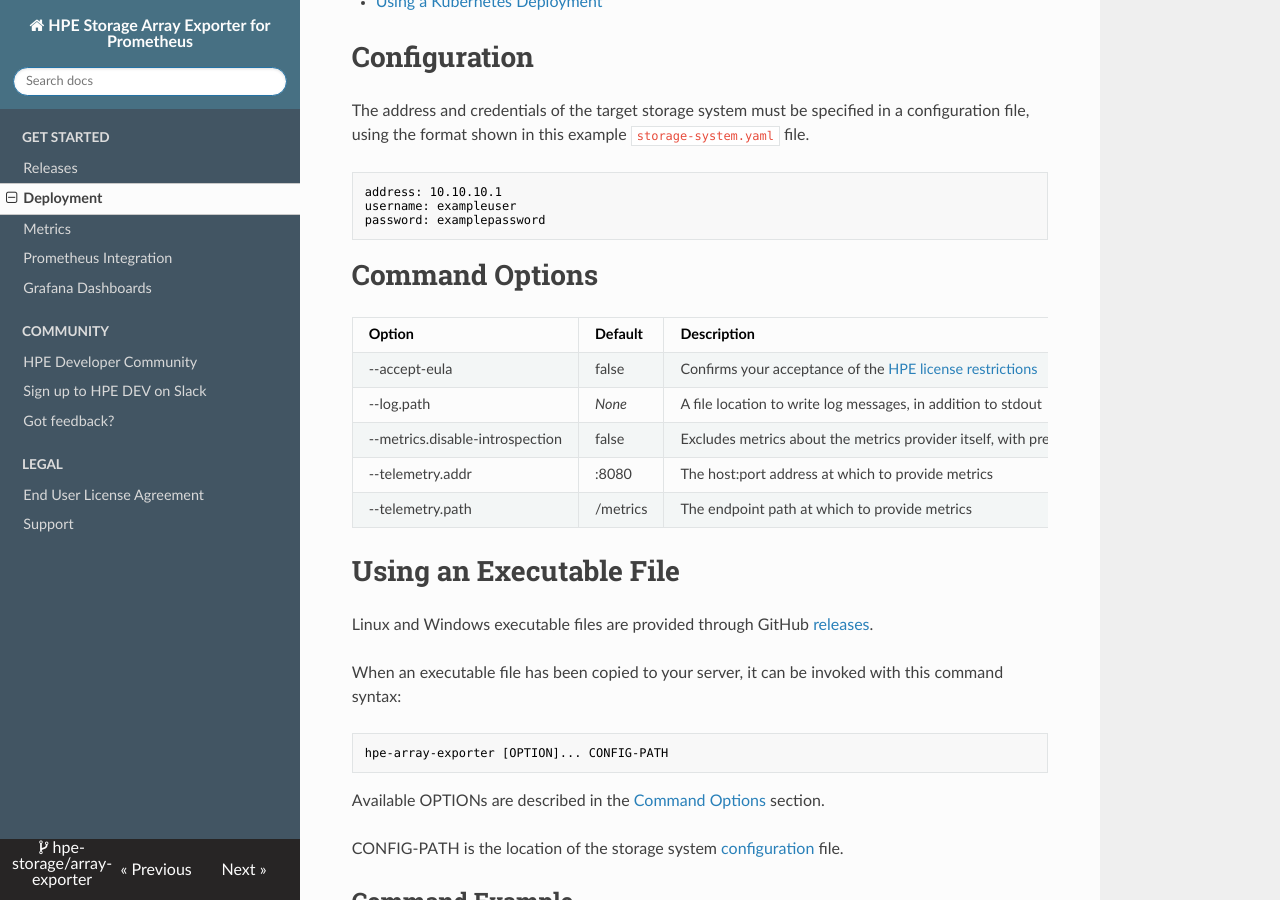
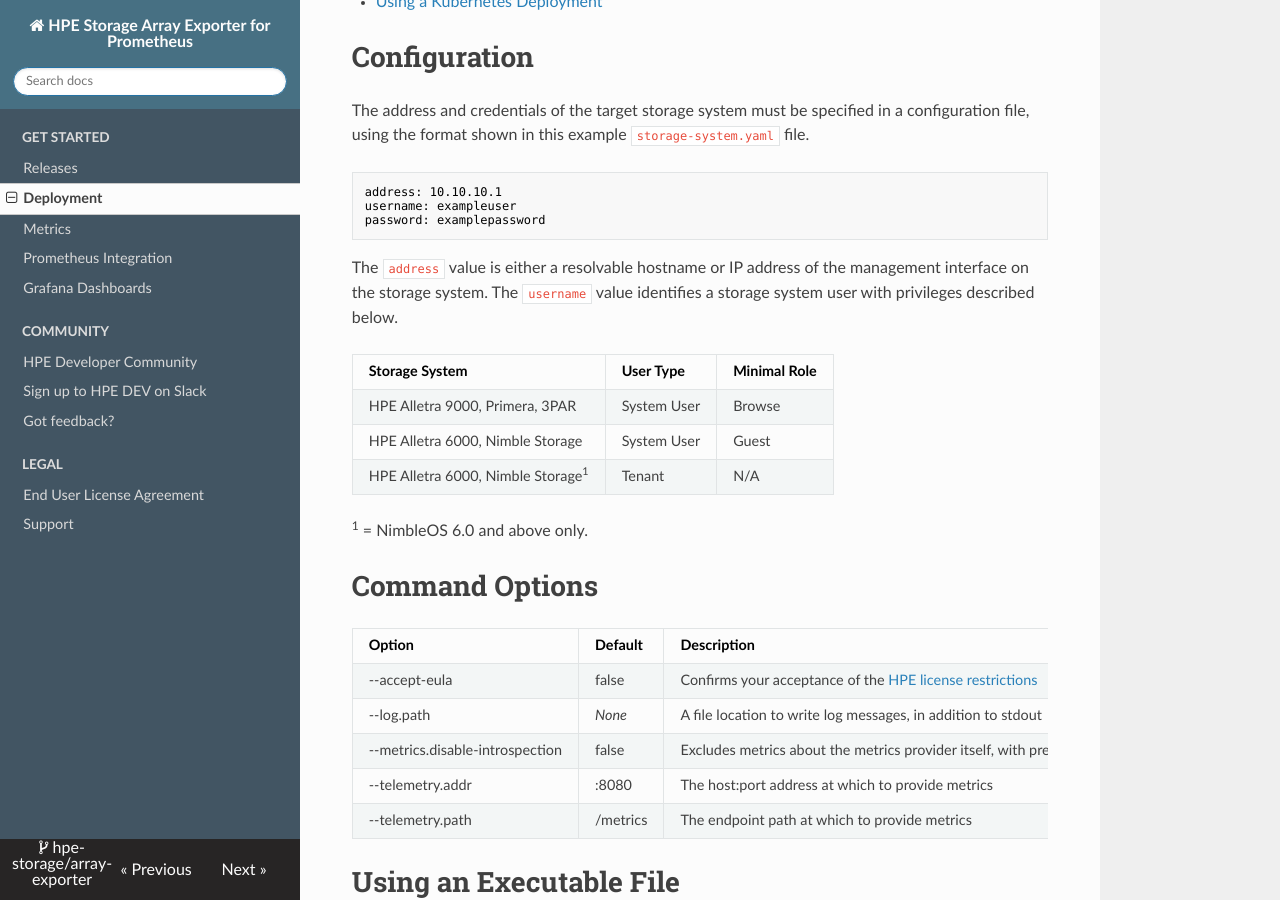
Before and after one commit to hpe-storage/array-exporter, an MkDocs documentation site: the page built from docs/deployment/index.md, in a window 1280 px wide and 900 px high, scrolled down 373 px. Built offline with MkDocs 1.6.1, drawn with Linux system fonts in a browser that asks for light colours; nearby versions of some CDN libraries.

Commit message:
Adding role requirements (#1)
Signed-off-by: Michael Mattsson <michael.mattsson@gmail.com>

````diff
--- a/docs/deployment/index.md
+++ b/docs/deployment/index.md
@@ -11,6 +11,16 @@
 username: exampleuser
 password: examplepassword
 ```
+
+The `address` value is either a resolvable hostname or IP address of the management interface on the storage system. The `username` value identifies a storage system user with privileges described below.
+
+| Storage System                               | User Type   | Minimal Role   |
+| :------------------------------------------- | :---------- | :------------- |
+| HPE Alletra 9000, Primera, 3PAR              | System User | Browse         |
+| HPE Alletra 6000, Nimble Storage             | System User | Guest          |
+| HPE Alletra 6000, Nimble Storage<sup>1</sup> | Tenant      | N/A            |
+
+<sup>1</sup> = NimbleOS 6.0 and above only.
 
 # Command Options
 
````
